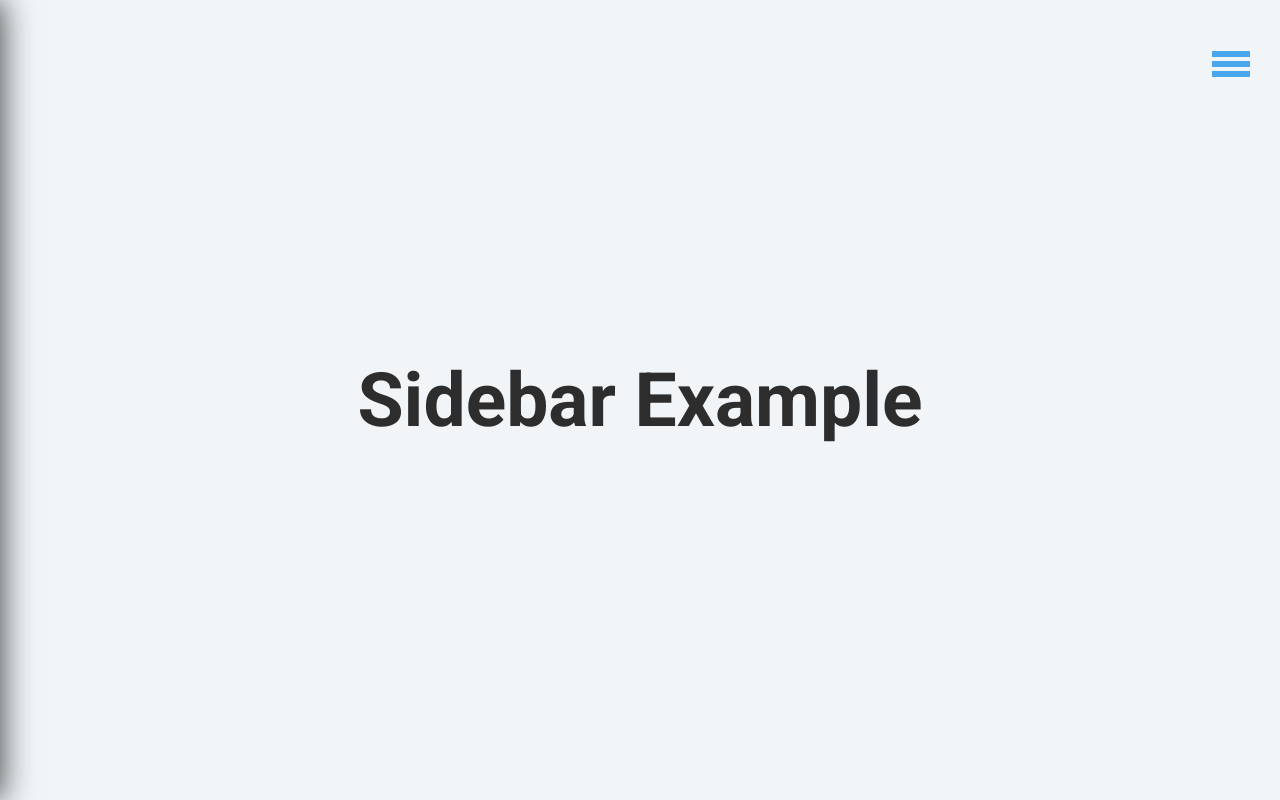
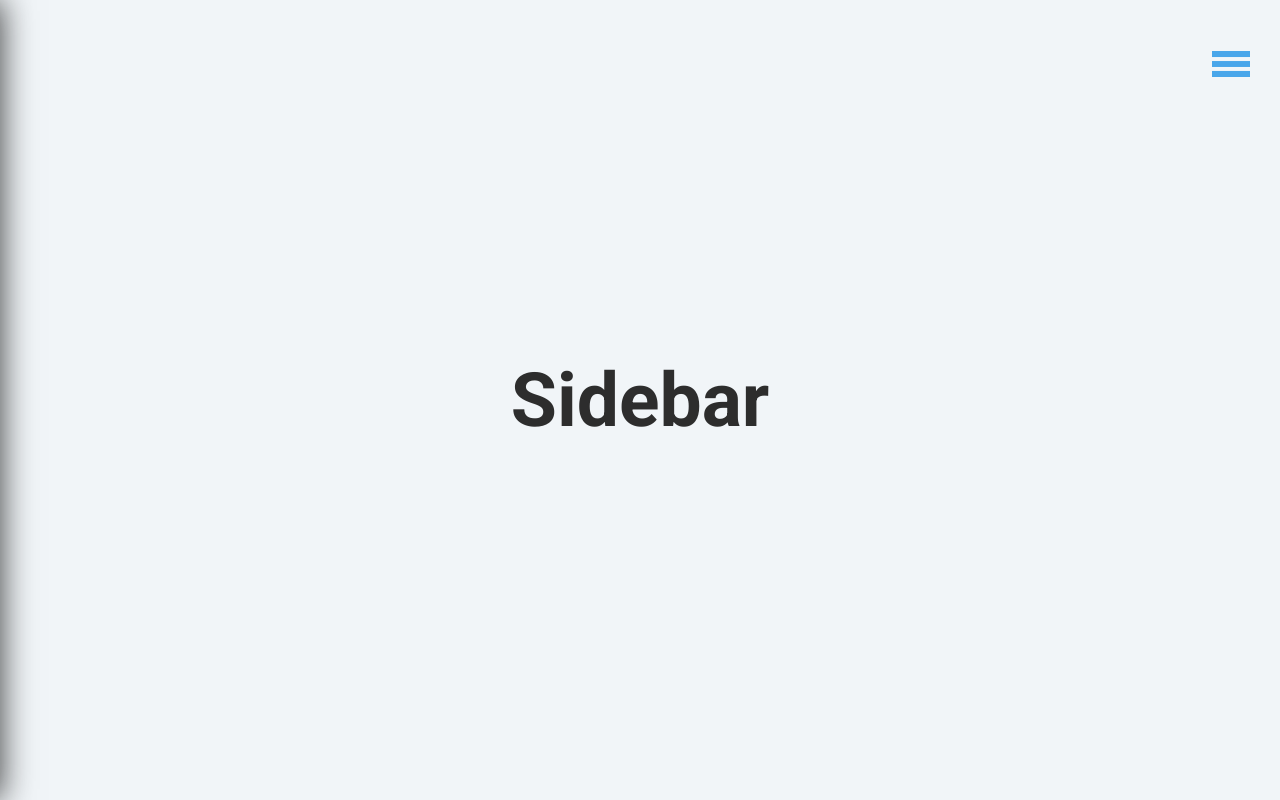
Before and after one commit to NicoGoux/SideBar, a plain HTML site: page index.html in a window 1280 px wide. Drawn offline with Linux system fonts and the light colour scheme.

Commit message:
text change

```diff
--- a/index.html
+++ b/index.html
@@ -70,7 +70,7 @@
 			<span class="material-icons-outlined"> menu </span>
 		</button>
 		<main>
-			<h2>Sidebar Example</h2>
+			<h2>Sidebar</h2>
 		</main>
 
 		<script src="./assets/index.js"></script>
```
